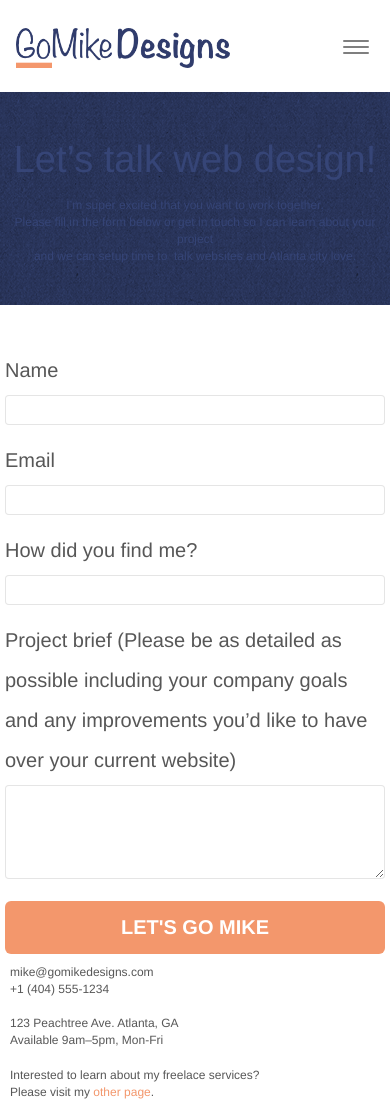
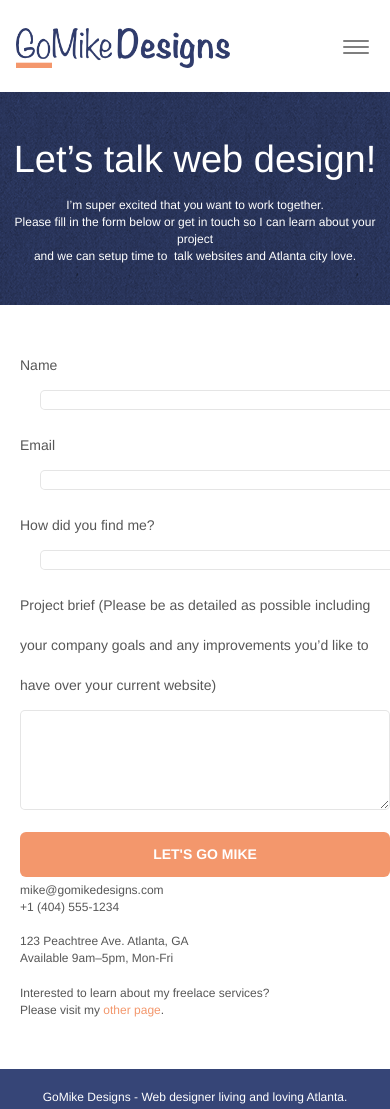
Before and after one commit to Oyundalai2b/project4, a plain HTML site: page contact.html in a window 390 px wide. Shown: the top 1109 px of the page. Drawn offline with nearby package versions, Linux system fonts and the light colour scheme; files that its build step writes are made by us from their sources; a script that the page names is missing.

Commit message:
edit contact form

```diff
--- a/contact.html
+++ b/contact.html
@@ -142,7 +142,7 @@
                 </button>
               </form>
             </div>
-            <div class="col-sm-6">
+            <div class="col-sm-6 address">
               <p>
                 mike@gomikedesigns.com<br />+1 (404) 555-1234<br />
                 <br />123 Peachtree Ave. Atlanta, GA<br />Available 9am–5pm,
--- a/style.css
+++ b/style.css
@@ -6,7 +6,25 @@ body {
   -webkit-font-smoothing: antialiased;
   -moz-osx-font-smoothing: grayscale;
 }
-
+form {
+  line-height: 30px;
+  font-size: 14px;
+  padding-left: 20px;
+}
+.form-control {
+  margin-left: 20px;
+  border-color: rgba(0, 0, 0, 0.1);
+  box-shadow: none;
+  height: 20px;
+  border-radius: 5px;
+}
+#message {
+  height: 100px;
+  margin-left: 0;
+}
+.col-sm-6.address p {
+  margin-left: 10px;
+}
 a,
 button {
   transition: all 0.3s ease-in-out;
@@ -364,6 +382,13 @@ a:hover {
 }
 
 @media (min-width: 768px) {
+  div.row ul {
+    display: flex;
+    width: 100%;
+    justify-content: space-evenly;
+    list-style-type: none;
+    font-size: 16px;
+  }
   .site-navigation {
     position: absolute;
     top: 50%;
@@ -505,12 +530,6 @@ button {
 
 .panel-rd .panel-footer {
   border-radius: 0 0 29px 29px;
-}
-
-.form-control {
-  border-color: rgba(0, 0, 0, 0.1);
-  box-shadow: none;
-  height: 30px;
 }
 
 .scrollToTop {
@@ -785,7 +804,7 @@ h4 {
 }
 
 .tc-white {
-  color: #364577 !important;
+  color: #ffffff !important;
 }
 
 .btn-atomic-tangerine {
@@ -1021,12 +1040,6 @@ h4 {
     margin-top: 30px;
   }
 
-  form {
-    padding: 5px;
-    line-height: 50px;
-    font-size: 20px;
-  }
-
   .close-lightbox {
     display: inline-block;
   }
```
Also changed, not shown: GoMike-Designs.html (+5 -6 lines).
